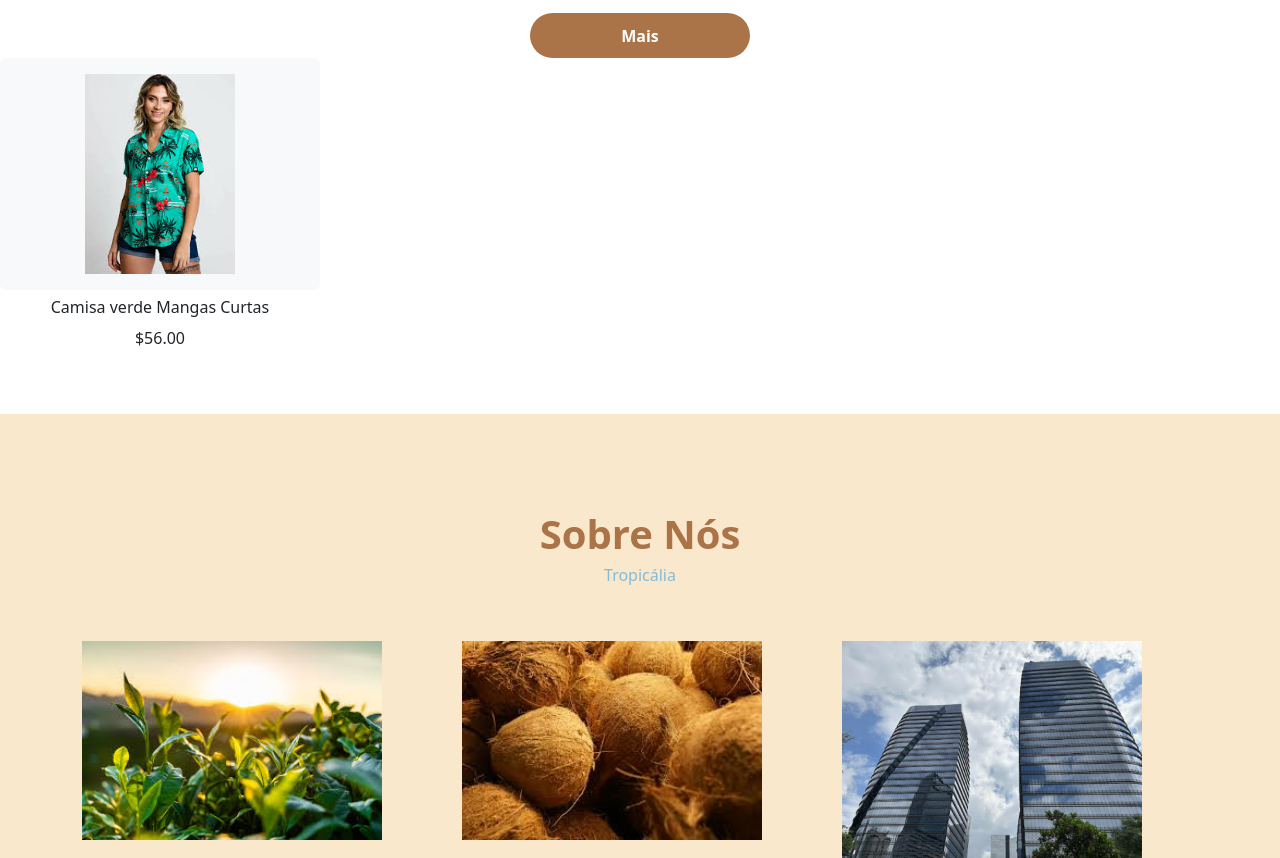
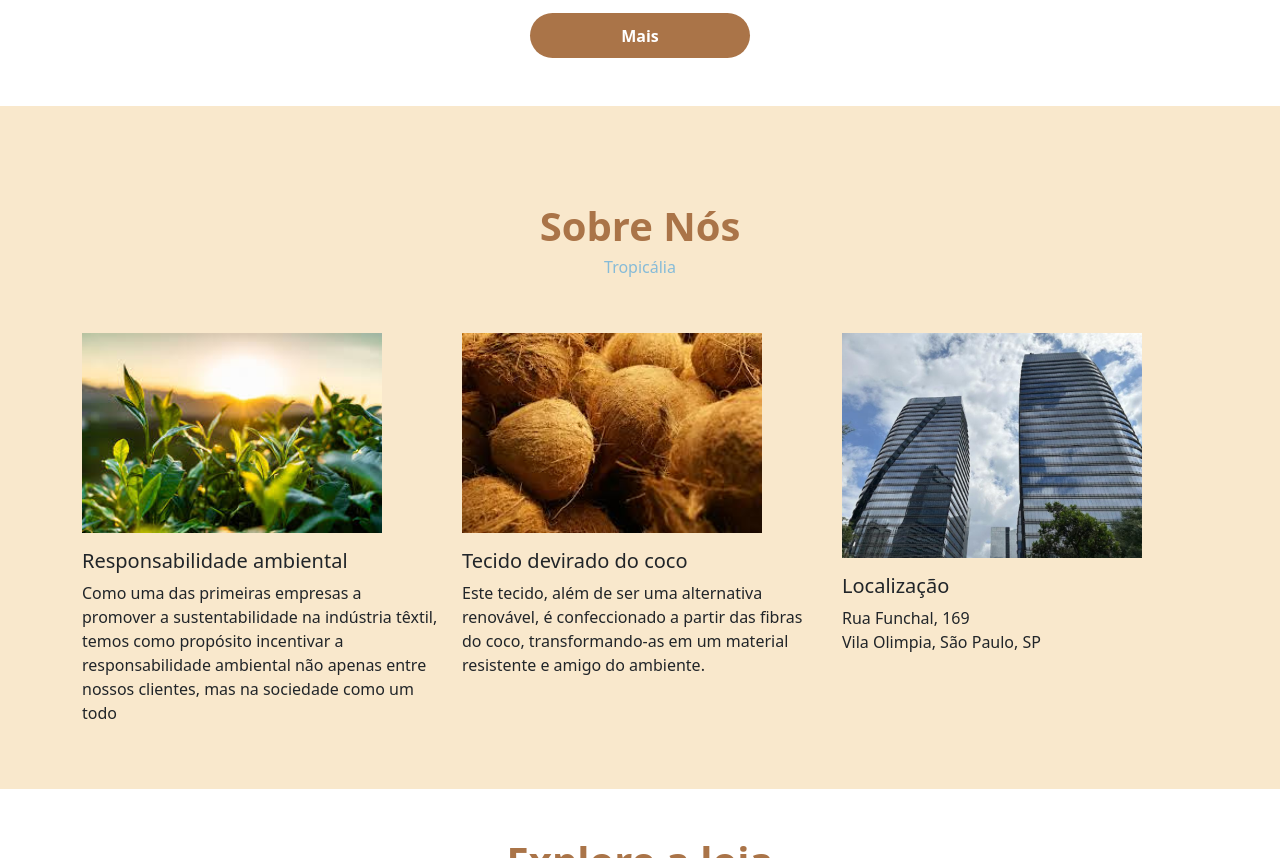
Before and after one commit to Isa20067/Projeto_Zendesk, a plain HTML site: page index.html in a window 1280 px wide. Shown: the part 1692-2550 px from the top of the page. Drawn offline with nearby package versions, Linux system fonts and the light colour scheme.

Commit message:
commit 2.0

```diff
--- a/index.html
+++ b/index.html
@@ -136,19 +136,7 @@
       </div>
     </div>
 
-<div id="maisConteudo">
-  <div class="col-lg-3 text-center">
-    <div class="card border-0 bg-light mb-2" >
-      <div class="card-body">
-        <img src="IMG novidades/blusaNovidade.jpg" alt="" width="150px">
-      </div>
-    </div>
-    <h6 id="CamisaVerde">Camisa verde Mangas Curtas</h6>
-    <p>$56.00</p>
 
-  </div>
-
-</div>
 
 
 
```
Also changed, not shown: index.js (+0 -37 lines).
